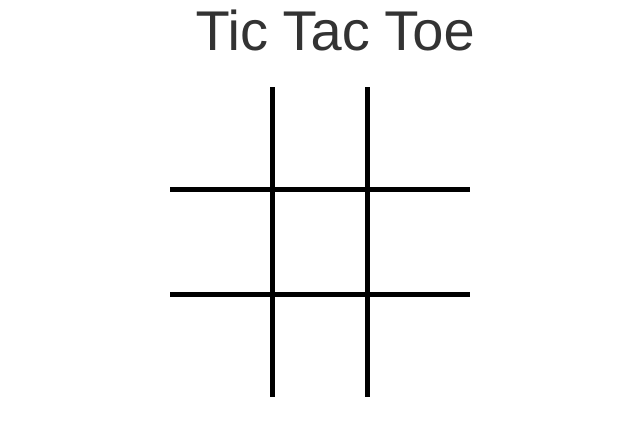
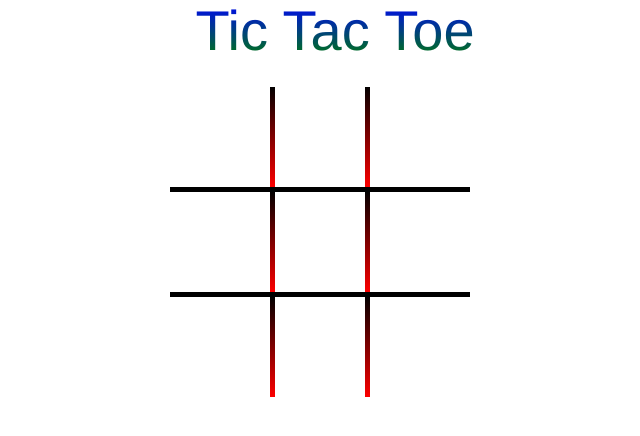
Before and after one commit to IMLaing/ticTacToe, a plain HTML site: page index.html in a window 1280 px wide. Shown: the whole page, without its empty margins (305-945 px from the left). Drawn offline with nearby package versions, Linux system fonts and the light colour scheme.

Commit message:
added css colors for place holder

```diff
--- a/style.css
+++ b/style.css
@@ -11,6 +11,7 @@ section {
 .fullBoard {
 	width: 300px;
 	margin: 25px auto;
+
 }
 
 .fullBoard > div > div {
@@ -29,6 +30,8 @@ section {
 .Middle {
 	border-right:5px black solid;
 	border-left:5px black solid ;
+	border-image: linear-gradient(to bottom, black, red) 1 100%;
+
 }
 p {
 	font-size: 3em;
@@ -38,6 +41,10 @@ p {
 h1 {
 	text-align: center;
 	font-size:  4em;
+	background:linear-gradient(to top, green, blue);
+  	-webkit-background-clip: text;
+  	-webkit-text-fill-color: transparent;
+
 }
 .newGameButton {
 	width: 175px;
```
